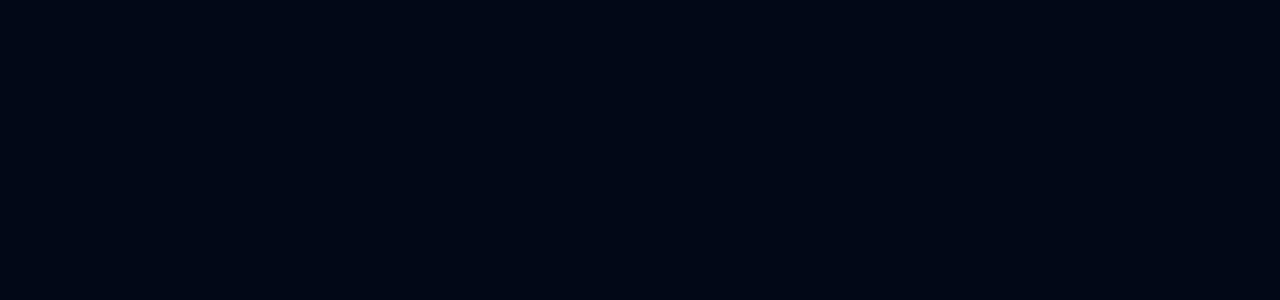
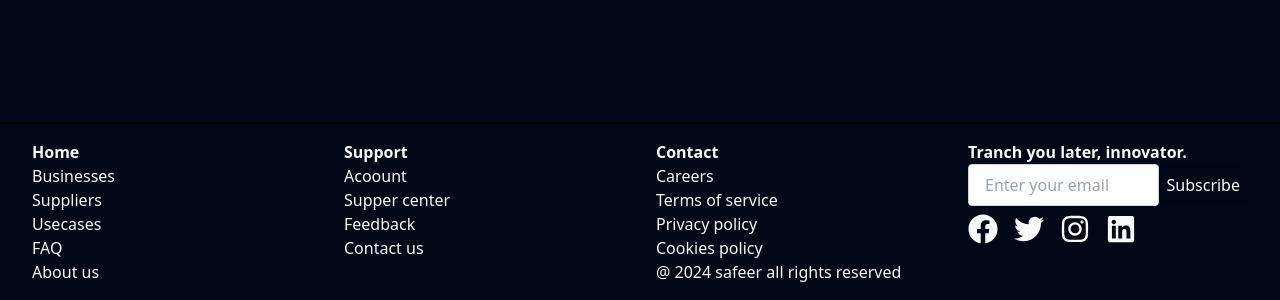
Before and after one commit to safeerep/cycle-shop-client, a React (Vite) app: page / in a window 1280 px wide. Shown: the part 758-1058 px from the top of the page. Before the commit the page ends 800 px from the top, so only its background shows below. Built offline with nearby package versions, Linux system fonts and the light colour scheme.

Commit message:
feat: footer

```diff
--- /dev/null
+++ b/src/components/FifthRow.tsx
@@ -0,0 +1,7 @@
+const FifthRow = () => {
+  return (
+    <div>FifthRow</div>
+  )
+}
+
+export default FifthRow
--- /dev/null
+++ b/src/components/FirstRow.tsx
@@ -0,0 +1,7 @@
+const FirstRow = () => {
+  return (
+    <div>FirstRow</div>
+  )
+}
+
+export default FirstRow
--- /dev/null
+++ b/src/components/Footer.tsx
@@ -0,0 +1,124 @@
+import {
+    FaInstagram,
+    FaTwitter,
+    FaFacebook,
+    FaLinkedin
+} from "react-icons/fa"
+
+const Footer = () => {
+  return (
+    <>
+      <div className="flex flex-wrap p-4 border-t-2 border-black">
+        <div className="w-full md:w-1/4 px-4 mb-8 md:mb-0">
+          <ul className="list-none">
+            <span className="font-bold">Home</span>
+            <li>
+              <a href="" className="text-dark text-decoration-none">
+                Businesses
+              </a>
+            </li>
+            <li>
+              <a href="" className="text-dark text-decoration-none">
+                Suppliers
+              </a>
+            </li>
+            <li>
+              <a href="" className="text-dark text-decoration-none">
+                Usecases
+              </a>
+            </li>
+            <li>
+              <a href="" className="text-dark text-decoration-none">
+                FAQ
+              </a>
+            </li>
+            <li>
+              <a href="" className="text-dark text-decoration-none">
+                About us
+              </a>
+            </li>
+          </ul>
+        </div>
+        <div className="w-full md:w-1/4 px-4">
+          <span className="font-bold">Support</span>
+          <ul className="list-none">
+            <li>
+              <a href="" className="text-dark text-decoration-none">
+                Acoount
+              </a>
+            </li>
+            <li>
+              <a href="" className="text-dark text-decoration-none">
+                Supper center
+              </a>
+            </li>
+            <li>
+              <a href="" className="text-dark text-decoration-none">
+                Feedback
+              </a>
+            </li>
+            <li>
+              <a href="" className="text-dark text-decoration-none">
+                Contact us
+              </a>
+            </li>
+          </ul>
+        </div>
+        <div className="w-full md:w-1/4 px-4">
+          <span className="font-bold">Contact</span>
+          <ul className="list-none">
+            <li>
+              <a href="" className="text-dark text-decoration-none">
+                Careers
+              </a>
+            </li>
+            <li>
+              <a href="" className="text-dark text-decoration-none">
+                Terms of service
+              </a>
+            </li>
+            <li>
+              <a href="" className="text-dark text-decoration-none">
+                Privacy policy
+              </a>
+            </li>
+            <li>
+              <a href="" className="text-dark text-decoration-none">
+                Cookies policy
+              </a>
+            </li>
+            <li>
+              <a href="" className="text-dark text-decoration-none">
+                @ 2024 safeer all rights reserved
+              </a>
+            </li>
+          </ul>
+        </div>
+        <div className="w-full md:w-1/4 px-4">
+          <span className="font-bold">Tranch you later, innovator.</span>
+          <form className="flex items-center">
+            <div className="">
+              <input
+                type="email"
+                name="email"
+                className="w-full px-4 py-2 border border-gray-300 rounded"
+                placeholder="Enter your email"
+              />
+            </div>
+            <div className="bg-slate-950 border-white text-center text-white p-2 items-center rounded-tr-md">
+              Subscribe
+            </div>
+          </form>
+          <div className="flex text-3xl gap-4 mt-2">
+            <FaFacebook />
+            <FaTwitter />
+            <FaInstagram />
+            <FaLinkedin />
+          </div>
+        </div>
+      </div>
+    </>
+  );
+};
+
+export default Footer;
--- /dev/null
+++ b/src/components/Fourthrow.tsx
@@ -0,0 +1,7 @@
+const Fourthrow = () => {
+  return (
+    <div>Fourthrow</div>
+  )
+}
+
+export default Fourthrow
--- /dev/null
+++ b/src/components/Homepage.tsx
@@ -0,0 +1,21 @@
+import {
+    FirstRow,
+    SecondRow,
+    ThirdRow,
+    Fourthrow,
+    FifthRow,
+} from "./index"
+
+const Homepage = () => {
+  return (
+    <>
+    <FirstRow />
+    <SecondRow />
+    <ThirdRow />
+    <Fourthrow />
+    <FifthRow />
+    </>
+  )
+}
+
+export default Homepage
--- /dev/null
+++ b/src/components/SecondRow.tsx
@@ -0,0 +1,7 @@
+const SecondRow = () => {
+  return (
+    <div>SecondRow</div>
+  )
+}
+
+export default SecondRow
--- /dev/null
+++ b/src/components/ThirdRow.tsx
@@ -0,0 +1,7 @@
+const ThirdRow = () => {
+  return (
+    <div>ThirdRow</div>
+  )
+}
+
+export default ThirdRow
--- a/src/pages/Home.tsx
+++ b/src/pages/Home.tsx
@@ -1,9 +1,17 @@
-import {Navbar} from "@/components"
+import {
+    Navbar,
+    Homepage,
+    Footer
+} from "@/components"
 
 const Home = () => {
   return (
     <>
     <Navbar />
+    <div className="min-h-screen">
+    <Homepage />
+    </div>
+    <Footer />
     </>
   )
 }
```
Also changed, not shown: src/components/index.tsx (+15 -0 lines).
